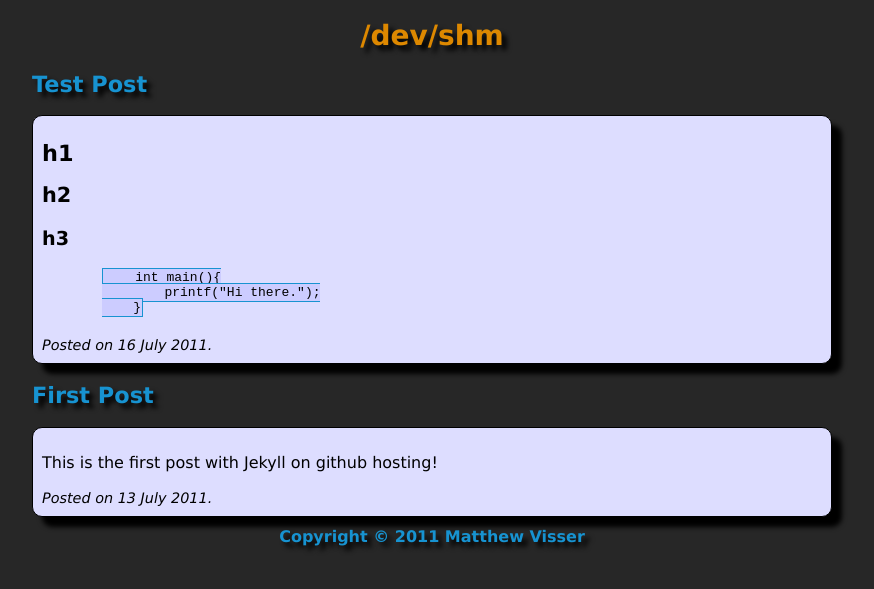
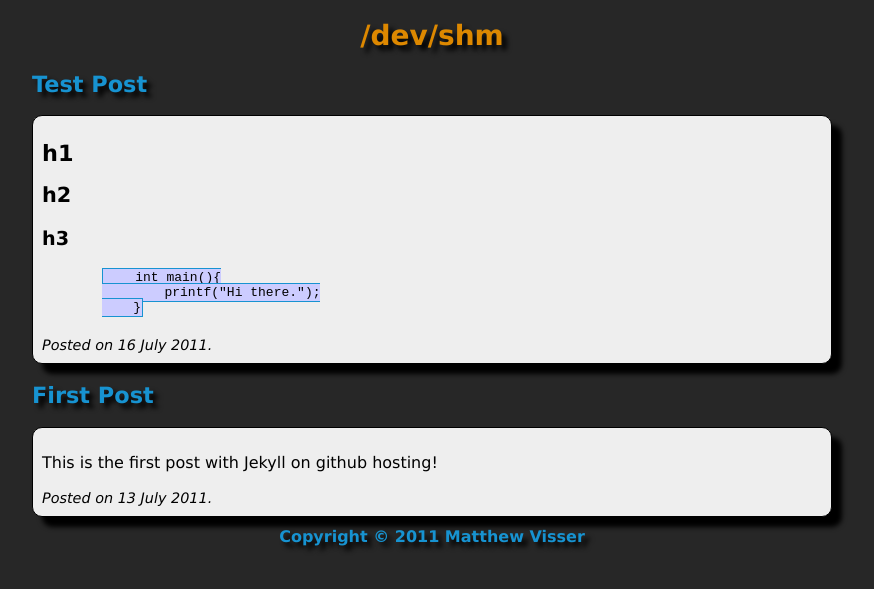
Before and after one commit to mvisser/mvisser.github.com, a Jekyll site: the page built from index.html, in a window 1280 px wide. Shown: the top 589 px of the page, without its empty margins (208-1082 px from the left). Built offline with Jekyll 4.4.1, drawn with Linux system fonts in a browser that asks for light colours.

Commit message:
Changed post block background colour.

```diff
--- a/css/mvisser.css
+++ b/css/mvisser.css
@@ -42,7 +42,7 @@ h2.title_header{
     margin-right:auto;
 }
 .post{
-    background-color:#ddf;
+    background-color:#eee;
     /* border: 2px solid #99f; */
     border: 1px solid black;
     padding:9px;
```
